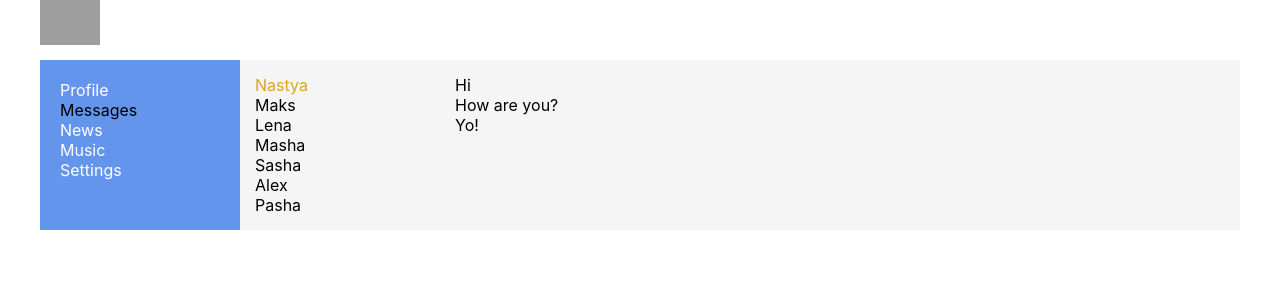
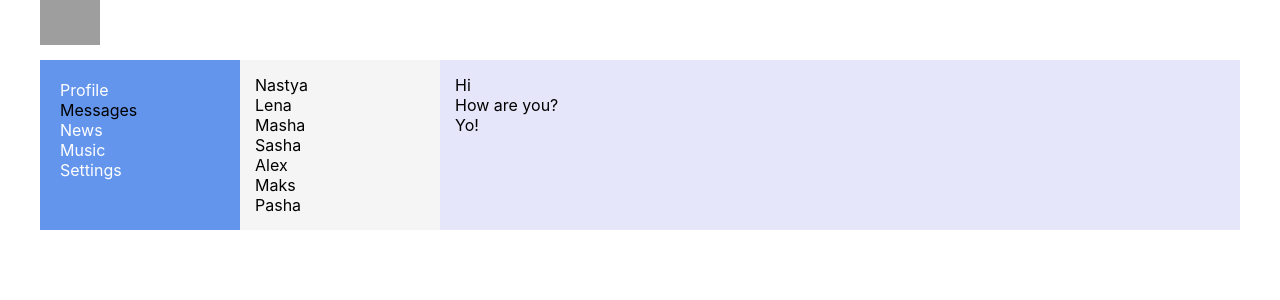
Before and after one commit to AnaKhurs/social-network-react, a React (Create React App) app: page /dialogs in a window 1280 px wide. Shown: the top 300 px of the page. Built offline with nearby package versions, Linux system fonts and the light colour scheme; grey boxes are pictures that could not be loaded.

Commit message:
NavLink, props for dialogs, UI - BLL

```diff
--- a/src/components/Dialogs/Dialogs.jsx
+++ b/src/components/Dialogs/Dialogs.jsx
@@ -1,22 +1,40 @@
 import React from 'react';
 import classes from './Dialogs.module.css'
+import {NavLink} from "react-router-dom";
+
+const DialogItem = (props) => {
+    return (
+        <div className={classes.dialog}>
+            <NavLink to={'/dialogs/' + props.id} activeClassName={classes.active}> {props.name} </NavLink>
+        </div>
+    );
+}
+
+const Message = (props) => {
+    return (
+        <div className={classes.message}>{props.message}</div>
+    );
+}
 
 const Dialogs = (props) => {
     return (
         <div className={classes.dialogs}>
             <div className={classes.dialogsItem}>
-               <div className={`${classes.dialog} ${classes.active}`}>Nastya</div>
-               <div className={classes.dialog}>Maks</div>
-               <div className={classes.dialog}>Lena</div>
-               <div className={classes.dialog}>Masha</div>
-               <div className={classes.dialog}>Sasha</div>
-               <div className={classes.dialog}>Alex</div>
-               <div className={classes.dialog}>Pasha</div>
+                <div className={classes.dialog}>
+                    <DialogItem name='Nastya' id='1'/>
+                    <DialogItem name='Lena' id='2'/>
+                    <DialogItem name='Masha' id='3'/>
+                    <DialogItem name='Sasha' id='4'/>
+                    <DialogItem name='Alex' id='5'/>
+                    <DialogItem name='Maks' id='6'/>
+                    <DialogItem name='Pasha' id='7'/>
                 </div>
+            </div>
+
             <div className={classes.messages}>
-               <div className={classes.message}>Hi</div>
-               <div className={classes.message}>How are you?</div>
-               <div className={classes.message}>Yo!</div>
+                <Message message='Hi'/>
+                <Message message='How are you?'/>
+                <Message message='Yo!'/>
             </div>
         </div>
     );
--- a/src/components/Dialogs/Dialogs.module.css
+++ b/src/components/Dialogs/Dialogs.module.css
@@ -11,10 +11,19 @@
     color: goldenrod;
 }
 
-.dialog{}
+.dialog a{
+    text-decoration: none;
+    color: black;
+}
+
+.dialog a.active{
+    color: goldenrod;
+}
+
 
 .messages{
     padding: 15px;
+    background-color: lavender;
 }
 
 .message{}
--- a/src/components/Profile/MyPosts/MyPosts.jsx
+++ b/src/components/Profile/MyPosts/MyPosts.jsx
@@ -4,15 +4,19 @@ import Post from './Post/Post'
 
 const MyPosts = () => {
     return (
-        <div>
-            My posts
+        <div className={classes.postsBlock}>
+            <h2> My posts </h2>
             <div>
-                <textarea></textarea>
-                <button>Add post</button>
+                <div>
+                    <textarea></textarea>
+                </div>
+                <div>
+                    <button>Add post</button>
+                </div>
             </div>
             <div className={classes.posts}>
-            <Post message='Hi, how are you?' likecounter ='15'/>
-            <Post message='It is my new post!' likecounter ='20'/>
+                <Post message='Hi, how are you?' likecounter='15'/>
+                <Post message='It is my new post!' likecounter='20'/>
             </div>
         </div>
     )
--- a/src/components/Profile/MyPosts/MyPosts.module.css
+++ b/src/components/Profile/MyPosts/MyPosts.module.css
@@ -0,0 +1,3 @@
+.postsBlock{
+    padding: 15px;
+}
--- a/src/components/Profile/MyPosts/Post/Post.module.css
+++ b/src/components/Profile/MyPosts/Post/Post.module.css
@@ -1,5 +1,6 @@
 .item {
     color: darkorange;
+    padding-top: 10px;
 }
 
 .item img {
--- a/src/components/Profile/Profile.jsx
+++ b/src/components/Profile/Profile.jsx
@@ -1,14 +1,12 @@
 import React from 'react';
 import classes from './Profile.module.css'
 import MyPosts from './MyPosts/MyPosts'
+import ProfileInfo from "./ProfileInfo/ProfileInfo";
 
 const Profile = () => {
     return (
         <div>
-            <div>
-                <img src='https://images.pexels.com/photos/248797/pexels-photo-248797.jpeg?auto=compress&cs=tinysrgb&h=350' />
-            </div>
-            <div>Ava+description</div>
+            <ProfileInfo/>
             <MyPosts/>
         </div>
     )
--- /dev/null
+++ b/src/components/Profile/ProfileInfo/ProfileInfo.jsx
@@ -0,0 +1,15 @@
+import React from 'react';
+import classes from './ProfileInfo.module.css'
+
+const ProfileInfo = () => {
+    return (
+        <div>
+            <div>
+                <img
+                    src='https://images.pexels.com/photos/248797/pexels-photo-248797.jpeg?auto=compress&cs=tinysrgb&h=350'/>
+            </div>
+            <div className={classes.descriptionBlock}>Ava+description</div>
+        </div>
+    )
+}
+export default ProfileInfo;
--- /dev/null
+++ b/src/components/Profile/ProfileInfo/ProfileInfo.module.css
@@ -0,0 +1,6 @@
+img{
+    width: 100%;
+}
+.descriptionBlock{
+    padding: 15px;
+}
```
Lines whose indentation alone changed are shown as unchanged.
